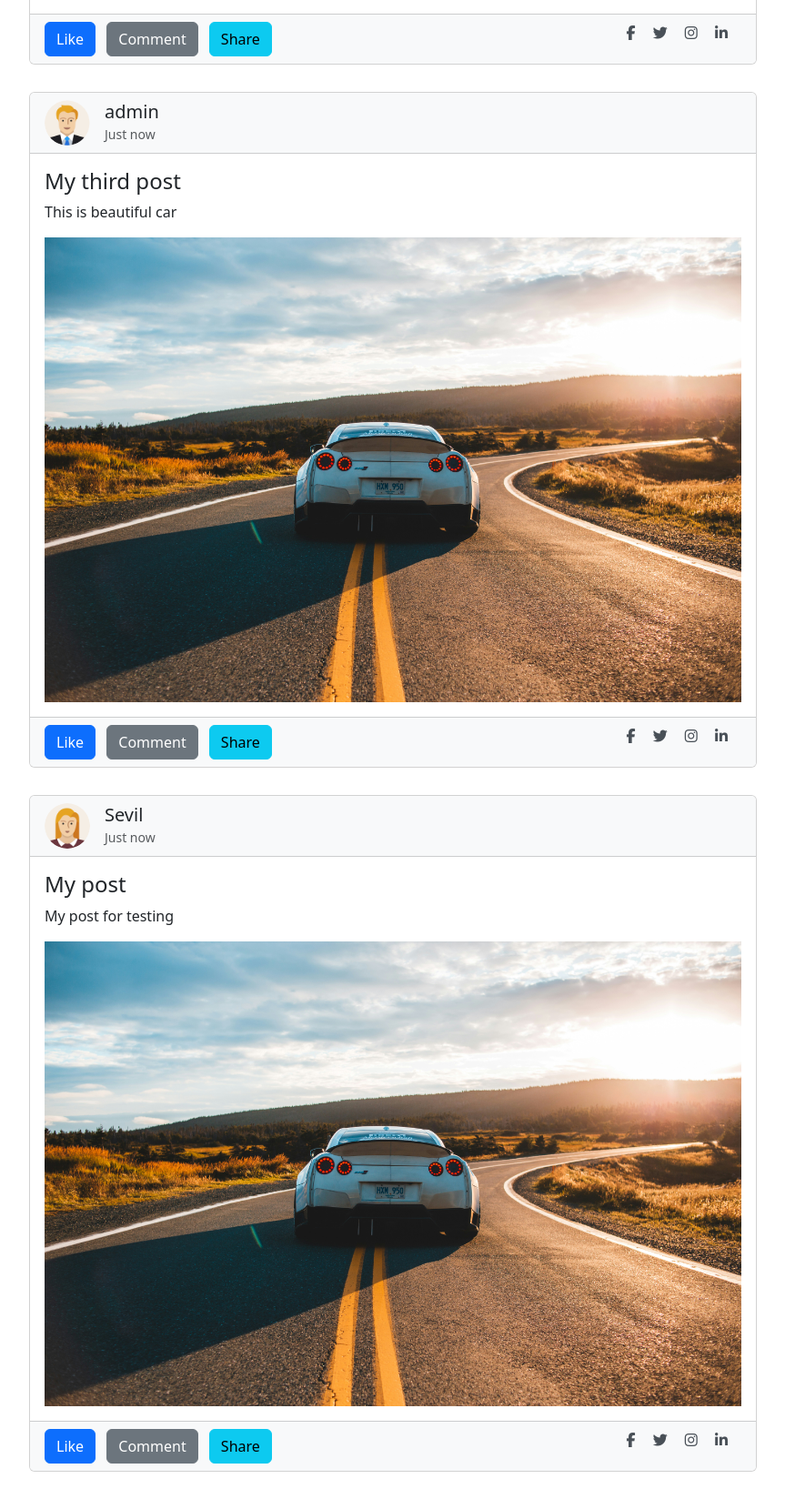
After one commit to Yusif7/SOCIAL_MEDIA_APP, a Django app: page /posts/feed/ in a window 1280 px wide. The commit adds this page. Shown: the part 1774-3422 px from the top of the page at 91% size, without its empty margins (208-1071 px from the left). Run offline with Django 5.2, Linux system fonts and the light colour scheme; data comes from the database, SQL or seed files in the repository; both versions use the stored data as it was after the commit; some libraries are stand-ins or nearby versions.

Commit message:
change_pass, edit profile front design complete amd ad all posts page

```diff
--- /dev/null
+++ b/postApp/templates/feed.html
@@ -0,0 +1,76 @@
+{% extends 'base.html' %}
+
+
+{% block content %}
+
+
+<h1 class="text-center">My Posts</h1>
+
+<div class="container mt-5">
+  {% for post in posts %}
+    <div class="card post-card">
+      <div class="card-header d-flex align-items-center">
+
+        <img src="{{ post.user.profile.photo.url }}" alt="User Avatar" class="rounded-circle me-3 avatar">
+        <div>
+          <h5 class="mb-0">{{ post.user }}</h5>
+          <small class="text-muted">Just now</small>
+        </div>
+      </div>
+
+      <div class="card-body">
+         <h4 class="card-title">{{ post.title }}</h4>
+        <p>{{ post.caption }}</p>
+        <img src="{{ post.image.url }}" alt="Post Image" class="img-fluid post-image">
+      </div>
+
+      <div class="card-footer d-flex justify-content-between">
+        <div>
+          <button class="btn btn-primary me-2">Like</button>
+          <button class="btn btn-secondary me-2">Comment</button>
+          <button class="btn btn-info">Share</button>
+        </div>
+
+        <div class="social-icons">
+          <a href="#"><i class="fab fa-facebook-f"></i></a>
+          <a href="#"><i class="fab fa-twitter"></i></a>
+          <a href="#"><i class="fab fa-instagram"></i></a>
+          <a href="#"><i class="fab fa-linkedin-in"></i></a>
+        </div>
+      </div>
+    </div>
+    {% endfor %}
+  </div>
+
+
+<style>
+    .card-header {
+      background-color: #f8f9fa;
+    }
+    .card-body {
+      background-color: #ffffff;
+    }
+    .card-footer {
+      background-color: #f8f9fa;
+    }
+    .social-icons a {
+      color: #495057;
+      margin-right: 15px;
+    }
+    .avatar {
+      width: 50px;
+      height: 50px;
+      object-fit: cover;
+    }
+    .post-image {
+      max-width: 100%;
+      width: 100%;
+      height: auto;
+    }
+    .post-card {
+      max-width: 800px;
+      margin: 30px auto !important;
+    }
+
+</style>
+{% endblock %}
--- a/postApp/urls.py
+++ b/postApp/urls.py
@@ -5,4 +5,5 @@ app_name = 'postApp'
 
 urlpatterns = [
     path('create/', views.post_create, name='post_create'),
+    path('feed/', views.posts, name='posts'),
 ]
--- a/postApp/views.py
+++ b/postApp/views.py
@@ -1,7 +1,7 @@
 from django.contrib.auth.decorators import login_required
 from django.shortcuts import render
 from .forms import PostCreateForm
-
+from .models import Post
 
 @login_required
 def post_create(request):
@@ -14,3 +14,8 @@ def post_create(request):
     else:
         post_form = PostCreateForm(data=request.GET)
     return render(request, 'create.html', {'post_form': post_form})
+
+
+def posts(request):
+    posts = Post.objects.all()
+    return render(request, 'feed.html', {'posts': posts})
--- a/usersApp/templates/base.html
+++ b/usersApp/templates/base.html
@@ -15,18 +15,18 @@
       <ul class="navbar-nav me-auto mb-2 mb-lg-0">
 
         <li class="nav-item">
-          <a class="nav-link active" aria-current="page" href="{% url 'usersApp:home' %}">Home</a>
+          <a class="nav-link" aria-current="page" href="{% url 'postApp:posts' %}">Posts</a>
         </li>
         <li class="nav-item">
-          <a class="nav-link" href="#">Link</a>
+          <a class="nav-link" href="{% url 'usersApp:home' %}">My posts</a>
         </li>
         <li class="nav-item dropdown">
           <a class="nav-link dropdown-toggle" href="#" role="button" data-bs-toggle="dropdown" aria-expanded="false">
-            Dropdown
+            Actions
           </a>
           <ul class="dropdown-menu">
-            <li><a class="dropdown-item" href="#">Action</a></li>
-            <li><a class="dropdown-item" href="#">Another action</a></li>
+            <li><a class="dropdown-item" href="{% url 'usersApp:edit' %}">Edit profile</a></li>
+            <li><a class="dropdown-item" href="{% url 'postApp:post_create' %}">Create post</a></li>
             <li><hr class="dropdown-divider"></li>
             <li><a class="dropdown-item" href="#">Something else here</a></li>
           </ul>
@@ -35,7 +35,7 @@
       <ul class="d-flex" style="color: white;list-style-type: none; margin-bottom: 0">
         {% if request.user.is_authenticated %}
           <li>
-            <form action="{% url 'usersApp:logout' %}" method="post">
+            <form action="{% url 'usersApp:logout' %}" method="post" style="margin-right: 10px;">
               {% csrf_token %}
               <button type="submit">Logout</button>
             </form>
```
Also changed, not shown: postApp/templates/create.html (+23 -4 lines), usersApp/templates/password_change.html (+27 -3 lines), db.sqlite3, media/usersApp/2024/06/22/403022_business_man_male_user_avatar_profile_icon.png (added), media/usersApp/2024/06/22/403023_avatar_user_woman_female_person_icon.png (added).
